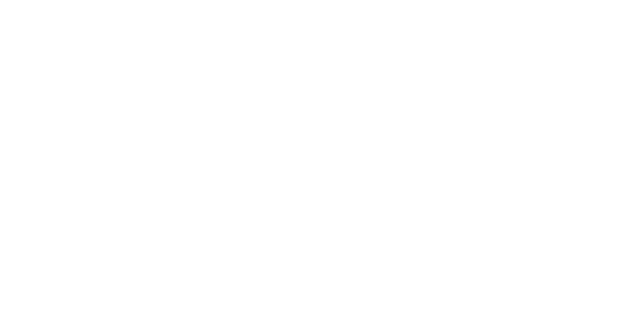
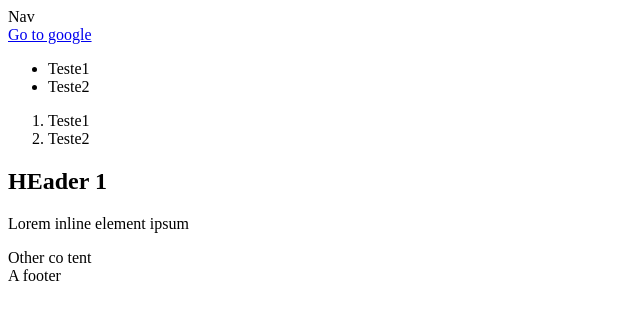
Before and after one commit to Haalpme/My-First-Project, a plain HTML site: page index.html in a window 1280 px wide. Shown: the whole page, without its empty margins (0-640 px from the left). Drawn offline with Linux system fonts and the light colour scheme.

Commit message:
index.html updated

```diff
--- a/index.html
+++ b/index.html
@@ -1,5 +1,42 @@
+<!DOCTYPE html>
+
 <html>
     <head>
+        <title>Hello WOrld!</title>
 
     </head>
+
+    <body>
+        <header>
+            <nav>
+                Nav
+            </nav>
+        </header>
+
+        <main>
+            <article>
+                <a href="www.google.com" target="_blank">Go to google</a>
+                <ul>
+                    <li>Teste1</li>
+                    <li>Teste2</li>
+                </ul>
+                <ol>
+                    <li>Teste1</li>
+                    <li>Teste2</li>
+                </ol>
+                <h1>HEader 1</h1>
+                <p>Lorem <span>inline element</span> ipsum</p>
+            </article>
+            <section>
+                <div>
+                    Other co tent
+                </div>
+            </section>
+
+        </main>
+
+        <footer>
+            A footer
+        </footer>
+    </body>
 </html>
```
